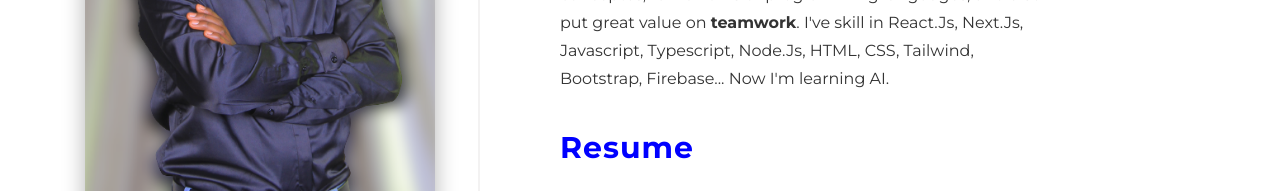
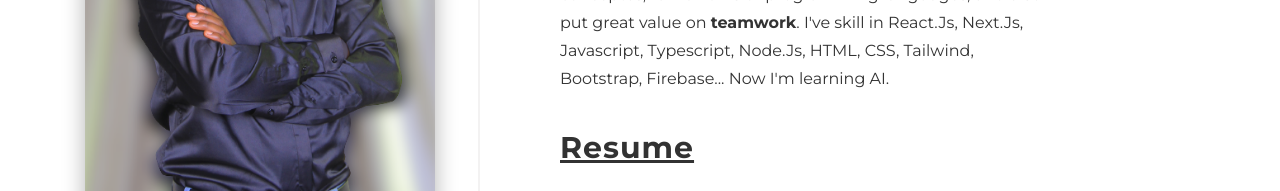
Before and after one commit to AbdureMo/Abdure-Portfolio, a plain HTML site: page index.html in a window 1280 px wide. Shown: the part 1140-1331 px from the top of the page. Drawn offline with Linux system fonts and the light colour scheme.

Commit message:
resume updated

```diff
--- a/assets/css/styles.css
+++ b/assets/css/styles.css
@@ -331,7 +331,9 @@
 
 .resume_ {
   font-size: 30px;
-  color: blue;
+  color: black;
+  opacity: 0.8;
+  text-decoration: underline;
 }
 
 .about-area {
```
Also changed, not shown: index.html (+1 -1 lines).
